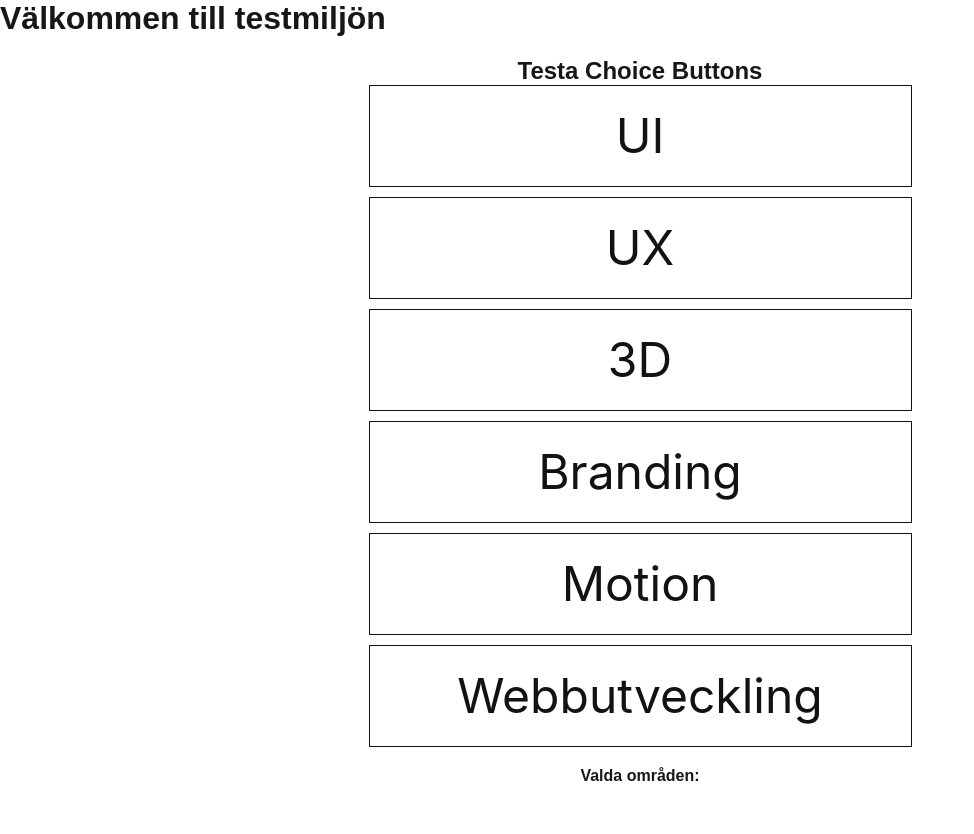
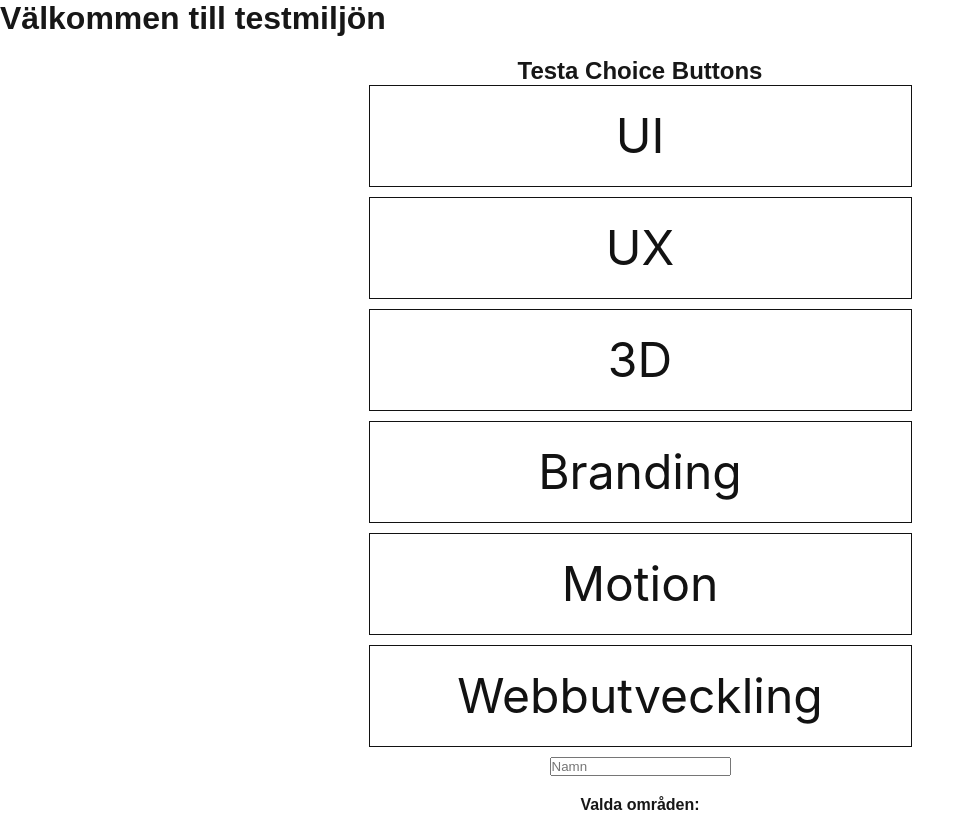
Before and after one commit to appelqvistelias/yrgo-lia-event, a Next.js app: page / in a window 1280 px wide. Shown: the whole page, without its empty margins (0-974 px from the left). Before the commit the page ends 805 px from the top, so only its background shows below. Built offline with nearby package versions, Linux system fonts and the light colour scheme.

Commit message:
added InputField base structure

```diff
--- a/src/components/form/TestForm.jsx
+++ b/src/components/form/TestForm.jsx
@@ -3,6 +3,7 @@
 import { useState } from "react";
 import ChoiceButton from "../buttons/ChoiceButton";
 import styles from "./TestForm.module.css";
+import InputField from "../input-fields/InputField";
 
 const TestForm = () => {
   const [selectedChoices, setSelectedChoices] = useState([]);
@@ -38,6 +39,7 @@ const TestForm = () => {
           value="Webbutveckling"
           onChange={handleChoiceChange}
         />
+        <InputField placeholder="Namn" />
       </div>
 
       {/* Visa valen för att se att det fungerar */}
--- /dev/null
+++ b/src/components/input-fields/InputField.jsx
@@ -0,0 +1,5 @@
+import styles from "./InputField.module.css";
+
+export default function InputField({ placeholder, type = "text" }) {
+    return <input className={styles.input} type={type} placeholder={placeholder} />;
+  }
--- /dev/null
+++ b/src/components/input-fields/InputField.module.css
@@ -0,0 +1,9 @@
+.input {
+
+}
+
+@media (min-width: 768px) {
+  .input {
+
+  }
+}
```
